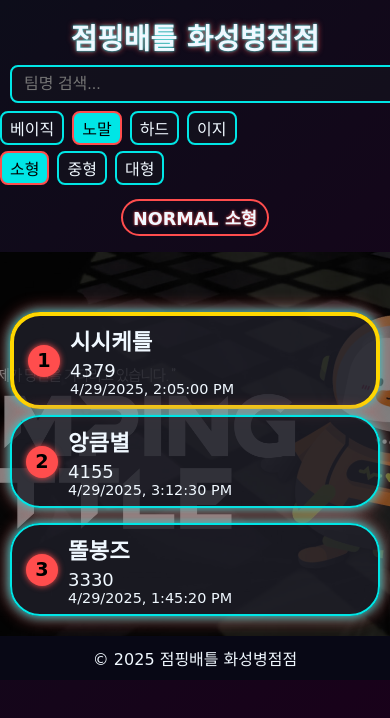
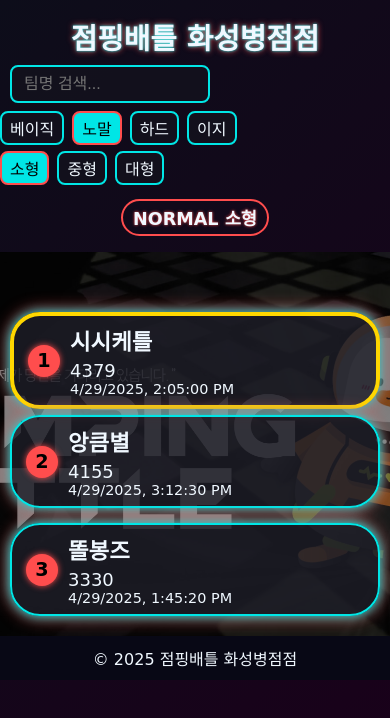
Before and after one commit to dalmook/jumpingbattle_rank, a plain HTML site: page index.html in a window 390 px wide. Drawn offline with Linux system fonts and the light colour scheme; a web font is replaced by a local one.

Commit message:
Update style.css

```diff
--- a/style.css
+++ b/style.css
@@ -37,6 +37,7 @@ header {
 .filters {
   margin:8px 0;
   display:flex;
+  flex-wrap: wrap; /* 모바일에서 줄바꿈 */
   justify-content:center;
   gap:20px;
 }
@@ -67,8 +68,9 @@ header {
   border-radius: 8px;
   background: var(--panel-bg);
   color: var(--text);
-  width: 200px;
-  margin-left: 10px;
+  width: 100%;        /* 모바일 전체 폭 */
+  max-width: 200px;   /* 데스크탑 제한 */
+  margin: 0 10px;
 }
 
 .current-filter {
@@ -131,6 +133,8 @@ header {
   padding:12px 20px;
   animation: electric 1.5s infinite alternate;
   transition: transform .2s;
+  will-change: transform;
+  transform: translateZ(0);
 }
 .card:hover {
   transform: scale(1.05) rotate(-1deg);
@@ -196,7 +200,7 @@ footer {
 @media screen and (max-width: 768px) {
   header h1 { font-size: 2.2rem; }
   .filter-btn { font-size: 1rem; padding:3px 8px; }
-  #teamSearch { width: 150px; }
+  #teamSearch { width: 100%; }
   .current-filter { font-size: 1.1rem; padding:4px 10px; }
   .hero { padding-top: 60px; padding-bottom: 20px; }
   .card { padding: 8px 14px; }
```
